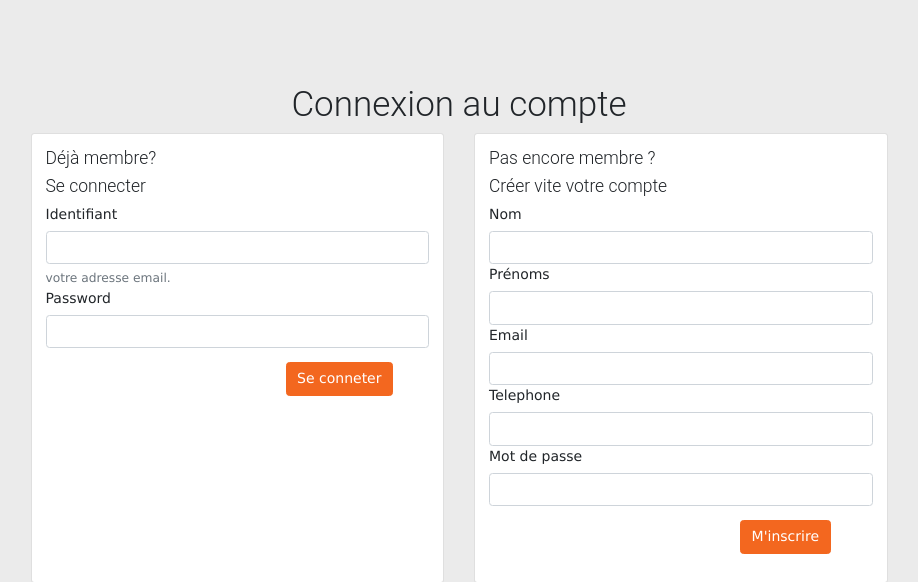
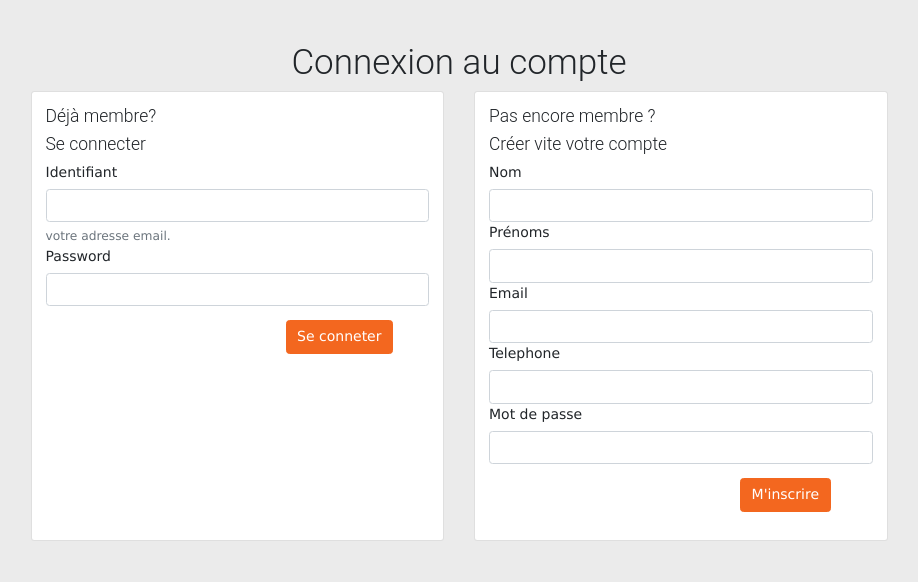
Before and after one commit to nmd974/cuisine-forms-974, a PHP site: page /src/pages/authentification.php in a window 1280 px wide. Shown: the part 68-650 px from the top of the page, without its empty margins (181-1099 px from the left). Run offline with PHP 8.4, Linux system fonts and the light colour scheme; some libraries are stand-ins or nearby versions.

Commit message:
Update formIdentifiant.php

```diff
--- a/src/includes/formulaires/formIdentifiant.php
+++ b/src/includes/formulaires/formIdentifiant.php
@@ -1,4 +1,4 @@
-<div class="text-center mt-5 pt-5">
+<div class="text-center mt-5">
         <h1> Connexion au compte</h1>
 </div>
 
```
